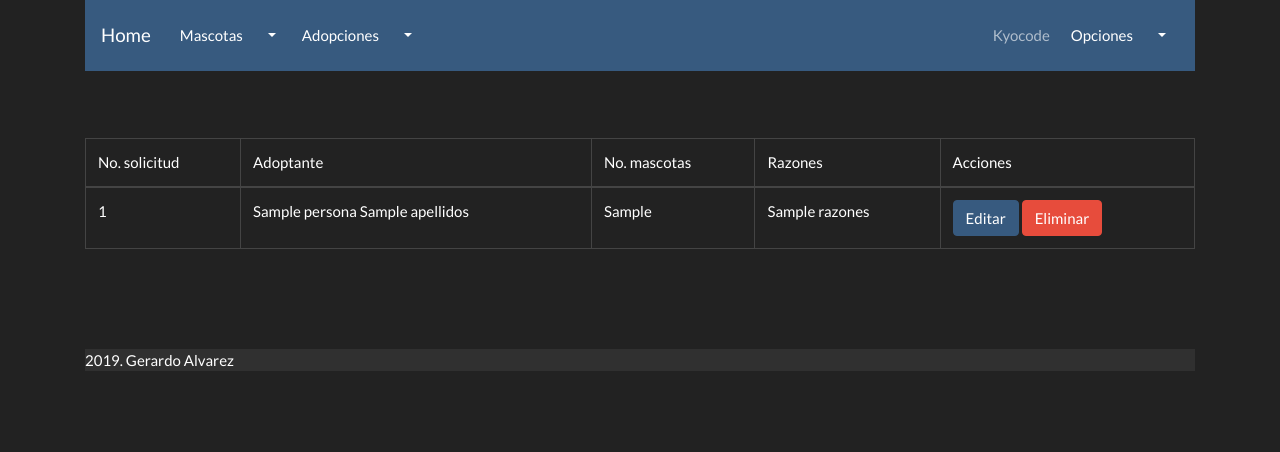
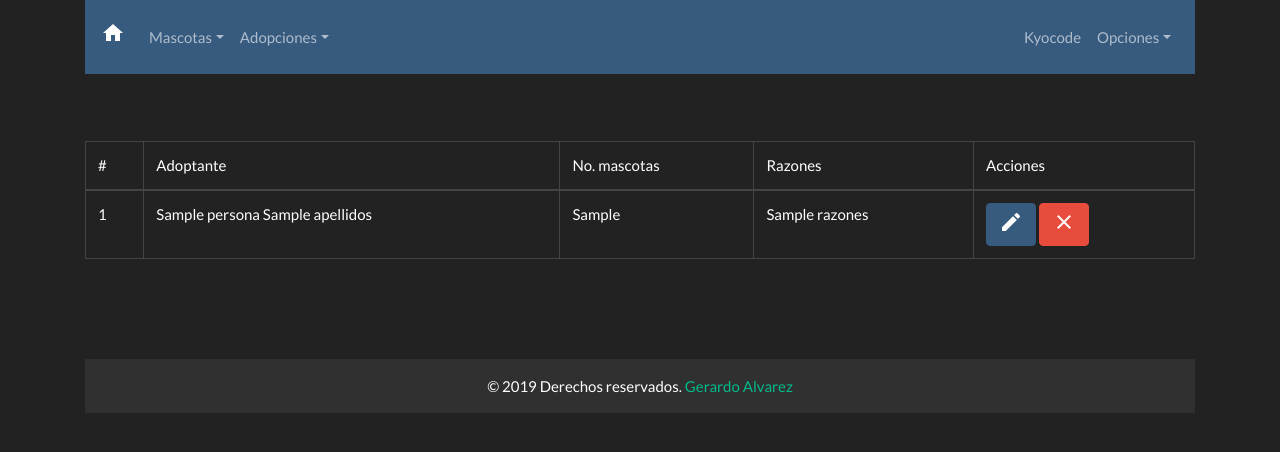
Before and after one commit to gerardam/Webpy2019, a Django app: template templates/adopcion/solicitud_list.html in a window 1280 px wide. Shown: the top 452 px of the page. Run offline with Django 3.2, Linux system fonts and the light colour scheme; the template is opened without the code that fills it: most values are stand-ins (such as "Sample title", 1, 10 or a date in 2020); some libraries are stand-ins or nearby versions.

Commit message:
Correccion de dropdownlist de base, iconos en tablas

```diff
--- a/templates/adopcion/solicitud_list.html
+++ b/templates/adopcion/solicitud_list.html
@@ -7,7 +7,7 @@
     <table class="table table-bordered">
         <thead>
             <tr>
-                <td>No. solicitud</td>
+                <td>#</td>
                 <td>Adoptante</td>
                 <td>No. mascotas</td>
                 <td>Razones</td>
@@ -23,8 +23,8 @@
                 <td>{{ solicitud.numero_mascotas }}</td>
                 <td>{{ solicitud.razones }}</td>
                 <td>
-                    <a href="{% url 'adopcion:editar_solicitud' solicitud.id %}" class="btn btn-primary">Editar</a>
-                    <a href="{% url 'adopcion:eliminar_solicitud' solicitud.id %}" class="btn btn-danger">Eliminar</a>
+                    <a href="{% url 'adopcion:editar_solicitud' solicitud.id %}" class="btn btn-primary"><i class="material-icons">create</i></a>
+                    <a href="{% url 'adopcion:eliminar_solicitud' solicitud.id %}" class="btn btn-danger"><i class="material-icons">clear</i></a>
                 </td>
             </tr>
             {% endfor %}
--- a/templates/base/base.html
+++ b/templates/base/base.html
@@ -7,6 +7,7 @@
     <meta http-equiv="X-UA-Compatible" content="ie=edge">
     <title>{% block titulo %}Document{% endblock %}</title>
     <link rel="stylesheet" href="{% static 'css/bootstrap.min.css' %}">
+    <link href="https://fonts.googleapis.com/icon?family=Material+Icons" rel="stylesheet">
     {% block extrahead %}
     {% endblock %}
 </head>
@@ -16,44 +17,38 @@
             {% block navbar %}
                 <div class="col-lg-12">
                     <nav class="navbar navbar-expand-lg navbar-dark bg-primary">
-                        <a class="navbar-brand" href="#">Home</a>
-
+                        <a class="navbar-brand" href="{% url 'adopcion:lista_solicitud' %}"><i class="material-icons">
+                            home
+                            </i></a>
                         <div class="collapse navbar-collapse" id="navbarColor01">
                             <ul class="navbar-nav mr-auto">
-                                <div class="btn-group" role="group" aria-label="Button group with nested dropdown">
-                                    <button type="button" class="btn">Mascotas</button>
-                                    <div class="btn-group" role="group">
-                                        <button id="btnGroupDrop3" type="button" class="btn dropdown-toggle" data-toggle="dropdown" aria-haspopup="true" aria-expanded="false"></button>
-                                        <div class="dropdown-menu" aria-labelledby="btnGroupDrop3">
-                                            <a class="dropdown-item" href="{% url 'mascota:crear_mascota' %}">Registrar</a>
-                                            <a class="dropdown-item" href="{% url 'mascota:lista_mascota' %}">Listar</a>
-                                        </div>
+                                <li class="nav-item dropdown">
+                                    <a class="nav-link dropdown-toggle" data-toggle="dropdown" href="#" role="button" aria-haspopup="true" aria-expanded="false">Mascotas</a>
+                                    <div class="dropdown-menu" x-placement="bottom-start" style="position: absolute; transform: translate3d(0px, 40px, 0px); top: 0px; left: 0px; will-change: transform;">
+                                        <a class="dropdown-item" href="{% url 'mascota:lista_mascota' %}">Lista</a>
+                                        <a class="dropdown-item" href="{% url 'mascota:crear_mascota' %}">Registrar</a>
                                     </div>
-                                </div>
-                                <div class="btn-group" role="group" aria-label="Button group with nested dropdown">
-                                    <button type="button" class="btn">Adopciones</button>
-                                    <div class="btn-group" role="group">
-                                        <button id="btnGroupDrop3" type="button" class="btn dropdown-toggle" data-toggle="dropdown" aria-haspopup="true" aria-expanded="false"></button>
-                                        <div class="dropdown-menu" aria-labelledby="btnGroupDrop3">
-                                            <a class="dropdown-item" href="{% url 'adopcion:crear_solicitud' %}">Solicitar</a>
-                                            <a class="dropdown-item" href="{% url 'adopcion:lista_solicitud' %}">Listar solicitudes</a>
-                                        </div>
+                                </li>
+                                <li class="nav-item dropdown">
+                                    <a class="nav-link dropdown-toggle" data-toggle="dropdown" href="#" role="button" aria-haspopup="true" aria-expanded="false">Adopciones</a>
+                                    <div class="dropdown-menu" x-placement="bottom-start" style="position: absolute; transform: translate3d(0px, 40px, 0px); top: 0px; left: 0px; will-change: transform;">
+                                        <a class="dropdown-item" href="{% url 'adopcion:lista_solicitud' %}">Lista</a>
+                                        <a class="dropdown-item" href="{% url 'adopcion:crear_solicitud' %}">Solicitar</a>
                                     </div>
-                                </div>
+                                </li>
                             </ul>
                             <ul class="navbar-nav navbar-right">
                                 <li class="nav-item">
                                     <a class="nav-link" href="https://www.kyocode.com" onclick="pageTracker._link(this.href); return false;">Kyocode</a>
                                 </li>
-                                <div class="btn-group" role="group" aria-label="Button group with nested dropdown">
-                                    <button type="button" class="btn">Opciones</button>
-                                    <div class="btn-group" role="group">
-                                        <button id="btnGroupDrop3" type="button" class="btn dropdown-toggle" data-toggle="dropdown" aria-haspopup="true" aria-expanded="false"></button>
-                                        <div class="dropdown-menu" aria-labelledby="btnGroupDrop3">
-                                            <a class="dropdown-item" href="{% url 'logout' %}">Salir</a>
-                                        </div>
+                                <li class="nav-item dropdown">
+                                    <a class="nav-link dropdown-toggle" data-toggle="dropdown" href="#" role="button" aria-haspopup="true" aria-expanded="false">Opciones</a>
+                                    <div class="dropdown-menu" x-placement="bottom-start" style="position: absolute; transform: translate3d(0px, 40px, 0px); top: 0px; left: 0px; will-change: transform;">
+                                        <a class="dropdown-item" href="{% url 'usuario:registrar_usuario' %}">Agregar usuario</a>
+                                        <div class="dropdown-divider"></div>
+                                        <a class="dropdown-item" href="{% url 'logout' %}">Salir</a>
                                     </div>
-                                </div>
+                                </li>
                             </ul>
                         </div>
                     </nav>
@@ -74,7 +69,8 @@
             {% block footer %}
             <div class="col-md-12">
                 <footer class="bg-dark">
-                    <p>2019. Gerardo Alvarez</p>
+                    <div class="footer-copyright text-center py-3">© 2019 Derechos reservados. <a href="#"> Gerardo Alvarez</a>
+                    </div>
                 </footer>
             </div>
             {% endblock %}
--- a/templates/mascota/mascota_list.html
+++ b/templates/mascota/mascota_list.html
@@ -27,8 +27,8 @@
                 <td>{{ mascot.fecha_rescate }}</td>
                 <td>{{ mascot.persona.nombre }} {{ mascot.persona.apellidos }}</td>
                 <td>
-                    <a href="{% url 'mascota:editar_mascota' mascot.folio %}" class="btn btn-primary">Editar</a>
-                    <a href="{% url 'mascota:eliminar_mascota' mascot.folio %}" class="btn btn-danger">Eliminar</a>
+                    <a href="{% url 'mascota:editar_mascota' mascot.folio %}" class="btn btn-primary"><i class="material-icons">create</i></a>
+                    <a href="{% url 'mascota:eliminar_mascota' mascot.folio %}" class="btn btn-danger"><i class="material-icons">clear</i></a>
                 </td>
             </tr>
             {% endfor %}
```
